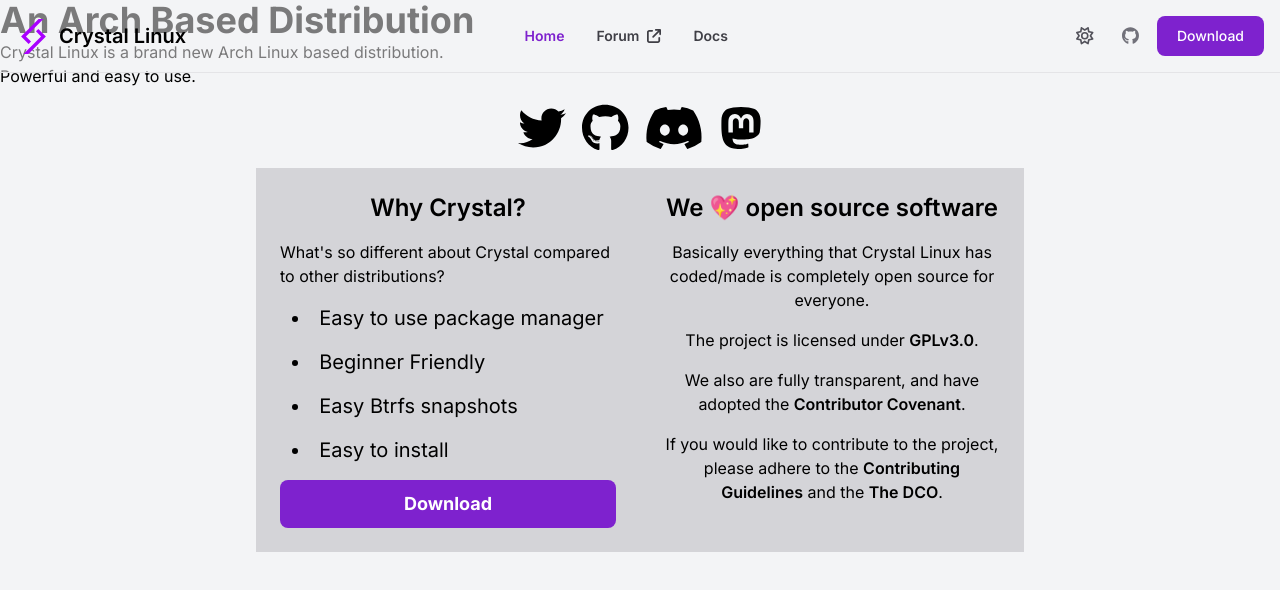
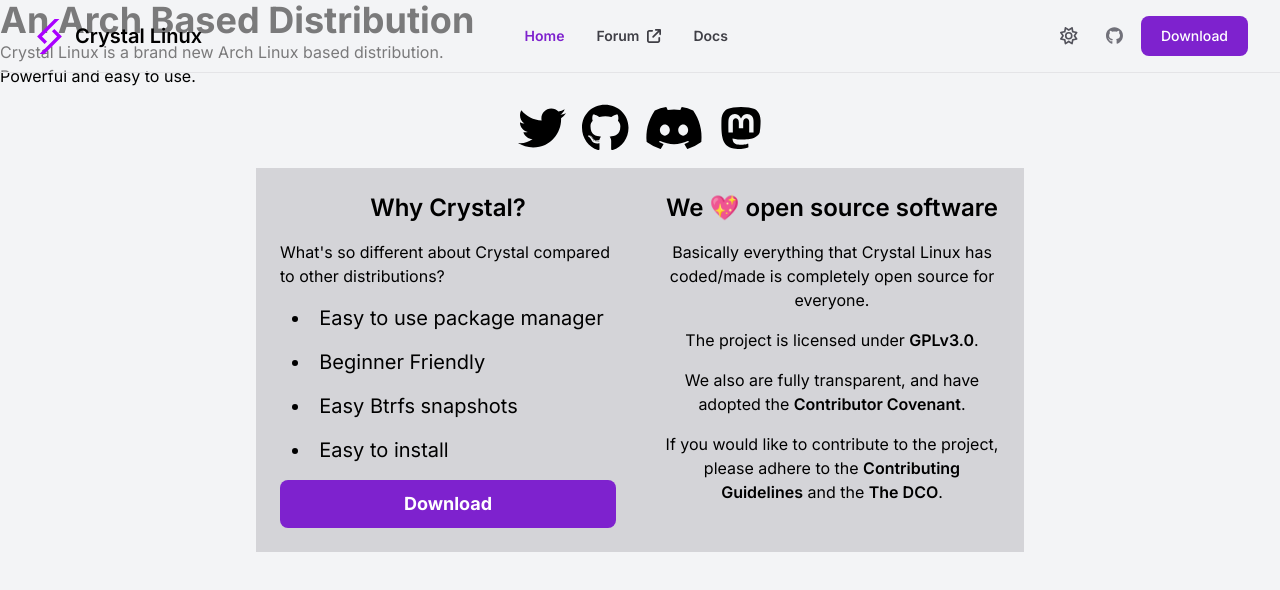
Before and after one commit to crystal-linux/getcryst.al, a Next.js app: page / in a window 1280 px wide. Shown: the top 590 px of the page. Built offline with nearby package versions, Linux system fonts and the light colour scheme.

Commit message:
apply consistent amount of screen padding

```diff
--- a/components/docs/Wrapper.tsx
+++ b/components/docs/Wrapper.tsx
@@ -3,7 +3,7 @@
 const DocWrapper: FC<{ children: ReactNode }> = ({ children }) => {
   return (
     <>
-      <article className="prose dark:prose-invert max-w-full pl-80">{children}</article>
+      <article className="prose dark:prose-invert max-w-full pl-80 px-8">{children}</article>
     </>
   );
 };
--- a/components/navbar.tsx
+++ b/components/navbar.tsx
@@ -29,11 +29,11 @@
 
   return (
     <nav
-      className={`px-2 sm:px-4 py-2.5 transition-colors bg-base-light dark:bg-base-dark bg-opacity-50 dark:bg-opacity-50  ${
+      className={`py-2.5 transition-colors bg-base-light dark:bg-base-dark bg-opacity-50 dark:bg-opacity-50  ${
         scrollTop != 0 ? "backdrop-blur-md dark:backdrop-blur-md" : ""
       } fixed w-full z-20 top-0 left-0 border-b border-gray-200 dark:border-gray-600`}
     >
-      <div className="container flex flex-wrap justify-between items-center mx-auto max-w-7xl">
+      <div className="container flex flex-wrap justify-between items-center mx-auto max-w-7xl px-8">
         <Link href="/">
           <a className="flex items-center gap-2">
             <Image src="/svg/crystal-logo.svg" width={35} height={35} alt="" />
--- a/pages/docs/[[...slug]].tsx
+++ b/pages/docs/[[...slug]].tsx
@@ -139,7 +139,7 @@
 }) => {
   return (
     <>
-      <div className="pt-28 md:pt-40">
+      <div className="pt-28 max-w-7xl mx-auto md:pt-24">
         <aside className="flex fixed align-top right-auto w-80 px-8 flex-col break-normal">
           <TreeNode node={tree} path="/docs" />
         </aside>
```
